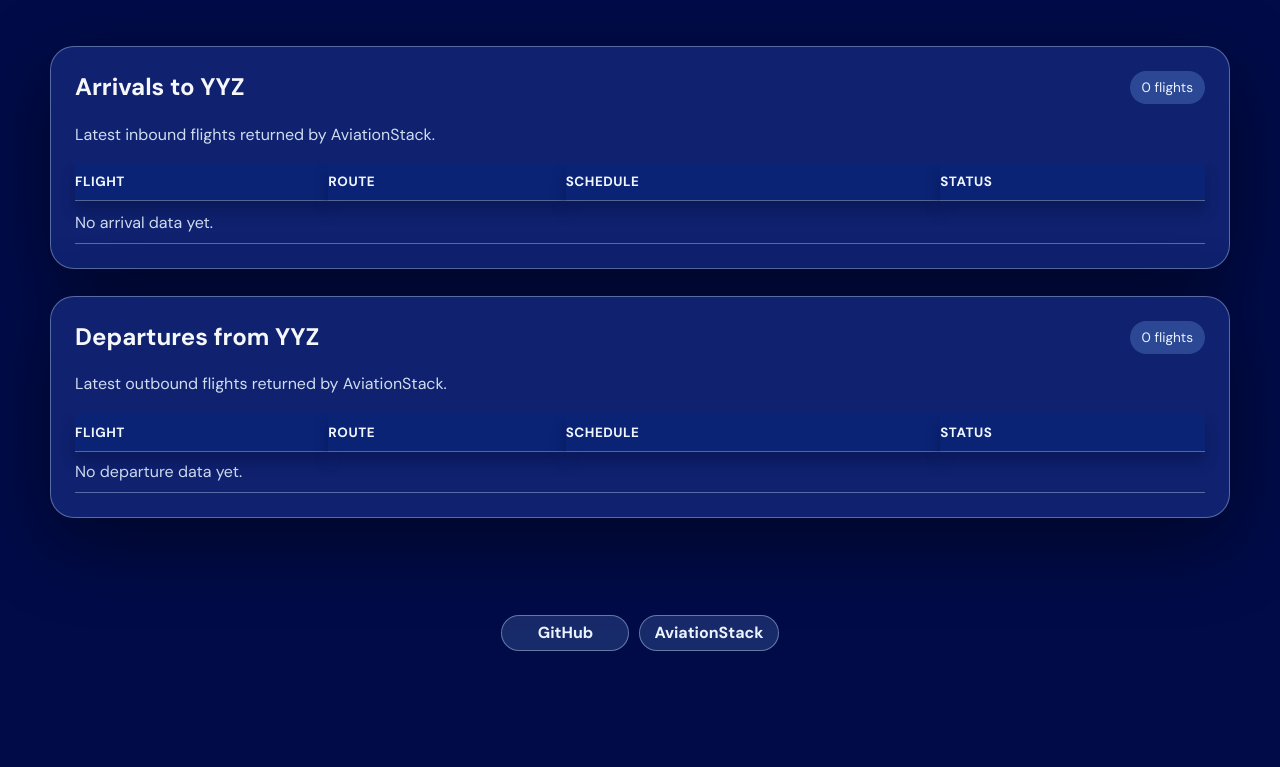
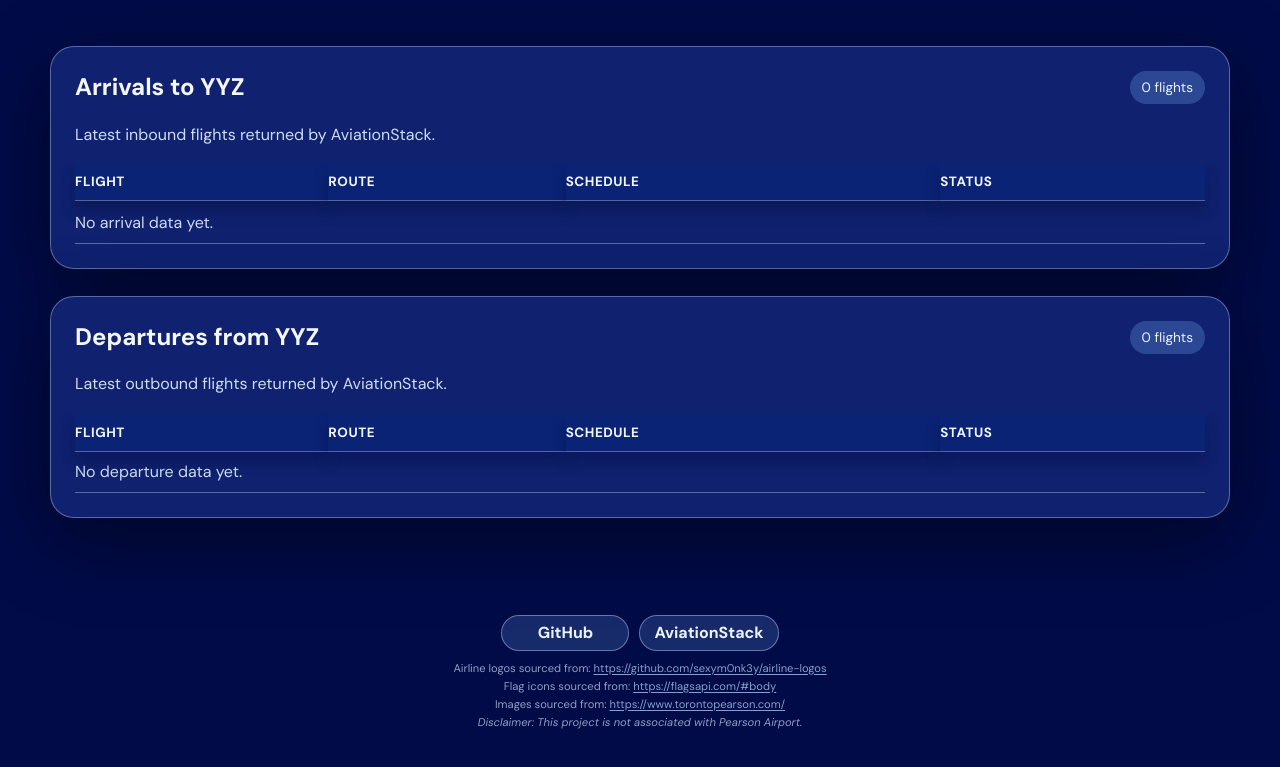
Before and after one commit to saisenee/PlaneSight, a website: page public/index.html in a window 1280 px wide. Shown: the part 4765-5532 px from the top of the page. Drawn offline with nearby package versions, Linux system fonts and the light colour scheme; no server answers.

Commit message:
disclaimers added

```diff
--- a/public/index.html
+++ b/public/index.html
@@ -295,6 +295,12 @@
           <a class="button button-ghost footer-link-button" href="https://github.com/saisenee/PlaneSight" target="_blank" rel="noopener noreferrer">GitHub</a>
           <a class="button button-ghost footer-link-button" href="https://aviationstack.com/" target="_blank" rel="noopener noreferrer">AviationStack</a>
         </nav>
+        <div class="footer-credit" aria-label="Attributions and disclaimer">
+          <p>Airline logos sourced from: <a href="https://github.com/sexym0nk3y/airline-logos" target="_blank" rel="noopener noreferrer">https://github.com/sexym0nk3y/airline-logos</a></p>
+          <p>Flag icons sourced from: <a href="https://flagsapi.com/#body" target="_blank" rel="noopener noreferrer">https://flagsapi.com/#body</a></p>
+          <p>Images sourced from: <a href="https://www.torontopearson.com/" target="_blank" rel="noopener noreferrer">https://www.torontopearson.com/</a></p>
+          <p class="footer-credit__disclaimer">Disclaimer: This project is not associated with Pearson Airport.</p>
+        </div>
       </footer>
     </main>
 
--- a/public/styles.css
+++ b/public/styles.css
@@ -53,7 +53,7 @@ code {
 .page-shell {
   width: min(1180px, calc(100% - 48px));
   margin: 0 auto;
-  padding: 24px 0 104px;
+  padding: 24px 0 140px;
   display: flex;
   flex-direction: column;
   gap: clamp(34px, 6vh, 72px);
@@ -1442,3 +1442,27 @@ p {
     0 0 38px rgba(97, 196, 255, 0.18);
   border-color: rgba(170, 226, 255, 0.65);
 }
+
+.footer-credit {
+  margin-top: 10px;
+  opacity: 0.72;
+}
+
+.footer-credit p {
+  margin: 3px 0;
+  font-size: 0.7rem;
+  line-height: 1.35;
+  color: #c6d8f2;
+}
+
+.footer-credit a {
+  color: #b8daff;
+  text-decoration: underline;
+  text-underline-offset: 2px;
+}
+
+.footer-credit__disclaimer {
+  margin-top: 6px;
+  font-style: italic;
+  color: #b9cdec;
+}
```
